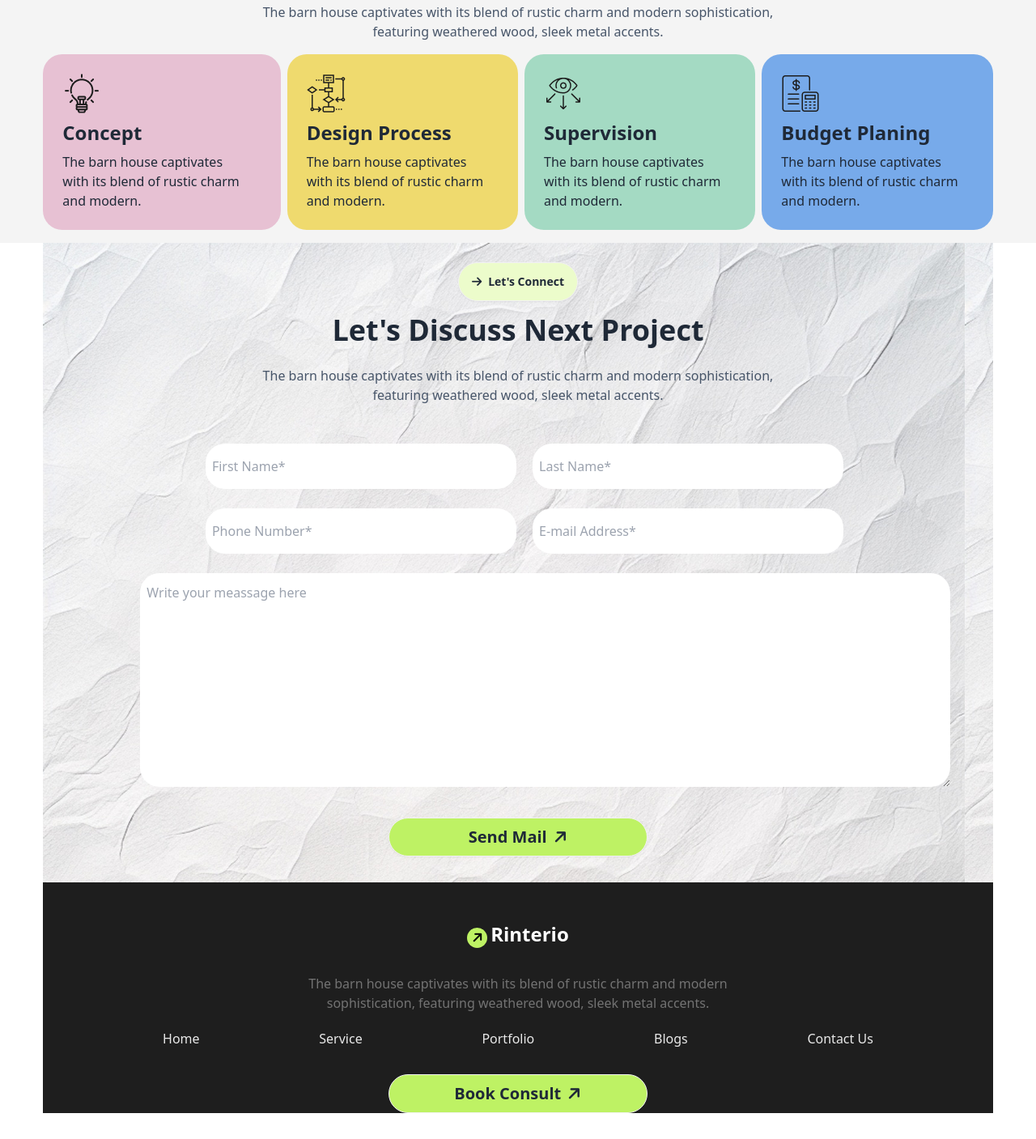
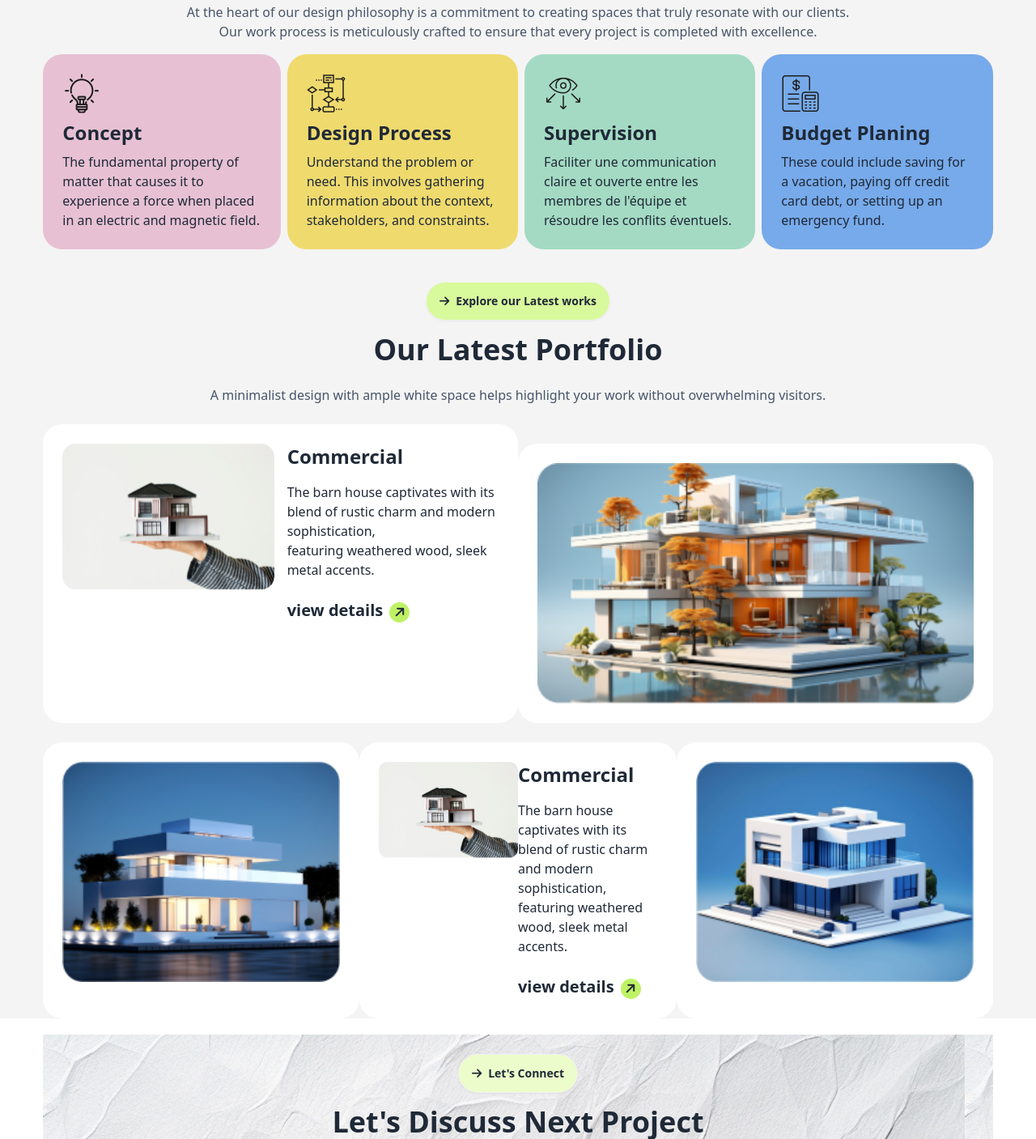
Before and after one commit to mebilonbadhon366/Assignment-3, a plain HTML site: page index.html in a window 1280 px wide. Shown: the part 1393-2800 px from the top of the page at 81% size. Before the commit the page ends 2768 px from the top, so only its background shows below. Drawn offline with nearby package versions, Linux system fonts and the light colour scheme.

Commit message:
added all section

```diff
--- a/index.html
+++ b/index.html
@@ -67,12 +67,12 @@
         <div class="text-center max-sm:hidden">
             <H1 class="text-6xl font-bold mb-4">A barn house of this design has a<br>
                 striking appearance</H1>
-                <p class=" text-slate-600">The barn house captivates with its blend of rustic charm and modern sophistication, featuring weathered wood, sleek metal<br> accents, and large windows that flood the space with natural light.</p>
+                <p class=" text-slate-600">The barn house features a classic gambrel roof, giving it that quintessential barn silhouette. The roof is clad<br> in dark, weathered steel that contrasts beautifully with the warm, natural wood siding of the walls. </p>
         </div>
         <div class="text-center md:hidden">
             <H1 class="text-4xl font-bold mb-4">A barn house <br>of this design has<br> a
                 striking appearance</H1>
-                <p class=" text-slate-600">The barn house captivates with its blend of rustic<br> charm and modern sophistication, featuring<br> weathered wood, sleek metal accents, and large<br> windows that flood the space with natural light.</p>
+                <p class=" text-slate-600">The barn house features a classic gambrel roof, giving it that quintessential barn silhouette. The roofis clad in dark,<br>weathered steel that contrasts beautifully with <br>the warm, natural wood siding of the walls.</p>
         </div>
         <div class="text-center mt-4 ">
         <a class="btn text-xl w-80 font-bold bg-lime-200 rounded-full items-center">View Details
@@ -92,20 +92,19 @@
           <div class=" md:flex gap-4 ">
             <div class=" max-sm:ml-3 mt-4 md:mt-4 ml-20 ">
               <h1 class="text-4xl font-bold  mb-2">We design thoughtful,<br> liveable spaces</h1>
-              <p class="text-slate-600">The barn house captivates with its blend of rustic charm and
-                modern sophistication, featuring weathered wood, sleek metal accents.</p>
+              <p class="text-slate-600">we believe in crafting spaces that are not just aesthetically pleasing . </p>
                <div class=" h-24 w-90 bg-white flex mt-6 gap-5 p-4">
                 <img src="assets/commercial.png">
                 <div>
                   <h1 class=" text-xl font-semibold">Commercial</h1>
-                  <p>The barn house captivates with its blend <br>of rustic charm and modern.</p>
+                  <p> Our goal is to create environments that are both functional and impactful. </p>
                 </div>
                </div>
                <div class="h-24 w-90 bg-white flex mt-8 gap-5 p-4">
                 <img src="assets/residential.png">
                 <div>
                   <h1 class="text-xl font-semibold ">Residential</h1>
-                  <p>The barn house captivates with its blend <br>of rustic charm and modern.</p>
+                  <p>our goal is to craft homes that are not only aesthetically pleasing  to  the occupants.</p>
                 </div>
                </div>
             </div>
@@ -122,34 +121,110 @@
           </div>
           <div class="text-center">
             <h1 class="text-4xl font-bold mt-4">Our Works Process</h1>
-            <p class="text-slate-600 mt-6">The barn house captivates with its blend of rustic charm and modern sophistication, <br>featuring weathered wood, sleek metal accents.</p>
+            <p class="text-slate-600 mt-6 ">At the heart of our design philosophy is a commitment to creating spaces that truly resonate with our clients.<br>Our work process is meticulously crafted to ensure that every project is completed with excellence.</p>
           </div>
           <div class="w-11/12 mx-auto  lg:grid grid-cols-4 space-x-2">
             <div class="  bg-[#E7C1D3] p-6 rounded-3xl mt-4 mb-4">
               <img src="assets/concept.png">
               <h1 class="text-2xl font-bold mt-2 mb-2">Concept</h1>
-              <p>The barn house captivates<br> with its blend of rustic charm <br>and modern.</p>
+              <p>The fundamental property of matter that causes it to experience a force when placed in an electric and magnetic field.</p>
             </div>
             <div class="bg-[#EFDA6E] p-6 rounded-3xl mt-4 mb-4">
               <img src="assets/flow-chart.png">
               <h1 class="text-2xl font-bold mt-2 mb-2">Design Process</h1>
-              <p>The barn house captivates<br> with its blend of rustic charm <br>and modern.</p>
+              <p>Understand the problem or need. This involves gathering information about the context, stakeholders, and constraints.</p>
             </div>
             <div class="bg-[#A4DAC3] p-6 rounded-3xl mt-4 mb-4">
               <img src="assets/vision.png">
               <h1 class="text-2xl font-bold mt-2 mb-2">Supervision</h1>
-              <p>The barn house captivates<br> with its blend of rustic charm <br>and modern.</p>
+              <p>Faciliter une communication claire et ouverte entre les membres de l'équipe et résoudre les conflits éventuels.</p>
             </div>
             <div class="bg-[#77AAEA] p-6 rounded-3xl mt-4 mb-4">
               <img src="assets/budget-planning.png">
               <h1 class="text-2xl font-bold mt-2 mb-2">Budget Planing</h1>
-              <p>The barn house captivates<br> with its blend of rustic charm <br>and modern.</p>
+              <p>These could include saving for a vacation, paying off credit card debt, or setting up an emergency fund.</p>
             </div>
           </div>
         </div>
 
       </section>
-      <section class=" bg-[url('assets/bg.jpg')]  w-11/12 mx-auto ">
+
+      <section class=" bg-[#f4f4f4]">
+        <div>
+          <div class=" max-sm:text-center   md:text-center ">
+            <button class=" btn rounded-full bg-lime-200 mt-6 ">  <i class="fa-solid fa-arrow-right "></i></a> Explore our Latest works</button>
+          </div>
+          <div class="text-center">
+            <h1 class="text-4xl font-bold mt-4">Our Latest Portfolio</h1>
+            <p class="text-slate-600 mt-6 mb-6"> A minimalist design with ample white space helps highlight your work without overwhelming visitors.</p>
+          </div>
+        </div>
+
+        <div class="w-11/12 mx-auto ">
+          <div class=" lg:grid grid-cols-2 ">
+            <div class=" bg-[#ffffff] border-none rounded-3xl p-6 lg:grid grid-cols-2  gap-4 ">
+              <div class="">
+              <img class="w-full mb-4" src="assets/img1.png">
+              </div>
+              <div class="">
+              <h1 class="text-2xl font-semibold mb-4">Commercial</h1>
+              <p class="mb-6">The barn house captivates with its blend of rustic charm and modern sophistication, <br>featuring weathered wood, sleek metal accents.</p>
+
+              <div class="flex gap-2">
+              <a class="text-xl font-semibold ">view details  </a>
+              <div class="h-[25px] w-[25px] bg-lime-300 text-center rounded-full mt-1">
+                <a class="text-center"> <i class="fa-solid fa-arrow-right -rotate-45"></i></a>
+              </div>
+              </div>
+              </div>
+
+            </div>
+            <div class=" bg-[#ffffff] border-none rounded-3xl p-6 mt-6 ">
+              <img class= "w-full" src="assets/img2.png">
+            </div>
+          </div>
+          <div class="lg:grid grid-cols-3">
+            <div class=" bg-[#ffffff] border-none rounded-3xl p-6 mt-6">
+              <img class="w-full"  src="assets/img5.png">
+            </div>
+
+            <div class=" bg-[#ffffff] border-none rounded-3xl p-6 mt-6 lg:grid grid-cols-2">
+              <div class="">
+              <img class="w-full mb-4" src="assets/img1.png">
+              </div>
+              <div>
+              <h1 class="text-2xl font-semibold mb-4">Commercial</h1>
+              <p class="mb-6">The barn house captivates with its blend of rustic charm and modern sophistication, <br>featuring weathered wood, sleek metal accents.</p>
+
+              <div class="flex gap-2">
+              <a class="text-xl font-semibold ">view details  </a>
+              <div class="h-[25px] w-[25px] bg-lime-300 text-center rounded-full mt-1">
+                <a class="text-center"> <i class="fa-solid fa-arrow-right -rotate-45"></i></a>
+              </div>
+              </div>
+              </div>
+              </div>
+              <div class="bg-[#ffffff] border-none rounded-3xl p-6 mt-6">
+                <img class="w-full"  src="assets/img3.png">
+              </div>
+              <div class=" bg-[#ffffff] border-none rounded-3xl p-6 mt-6 lg:hidden">
+                <img class="w-full"  src="assets/img5.png">
+              </div>
+
+
+
+
+          </div>
+
+
+
+
+
+        </div>
+
+      </section>
+
+      <section class=" bg-[url('assets/bg.jpg')]  w-11/12 mx-auto mt-5">
         <div>
           <div class=" max-sm:text-center   md:text-center ">
             <button class=" btn rounded-full bg-lime-100 mt-6 ">  <i class="fa-solid fa-arrow-right "></i></a> Let's Connect</button>
```
